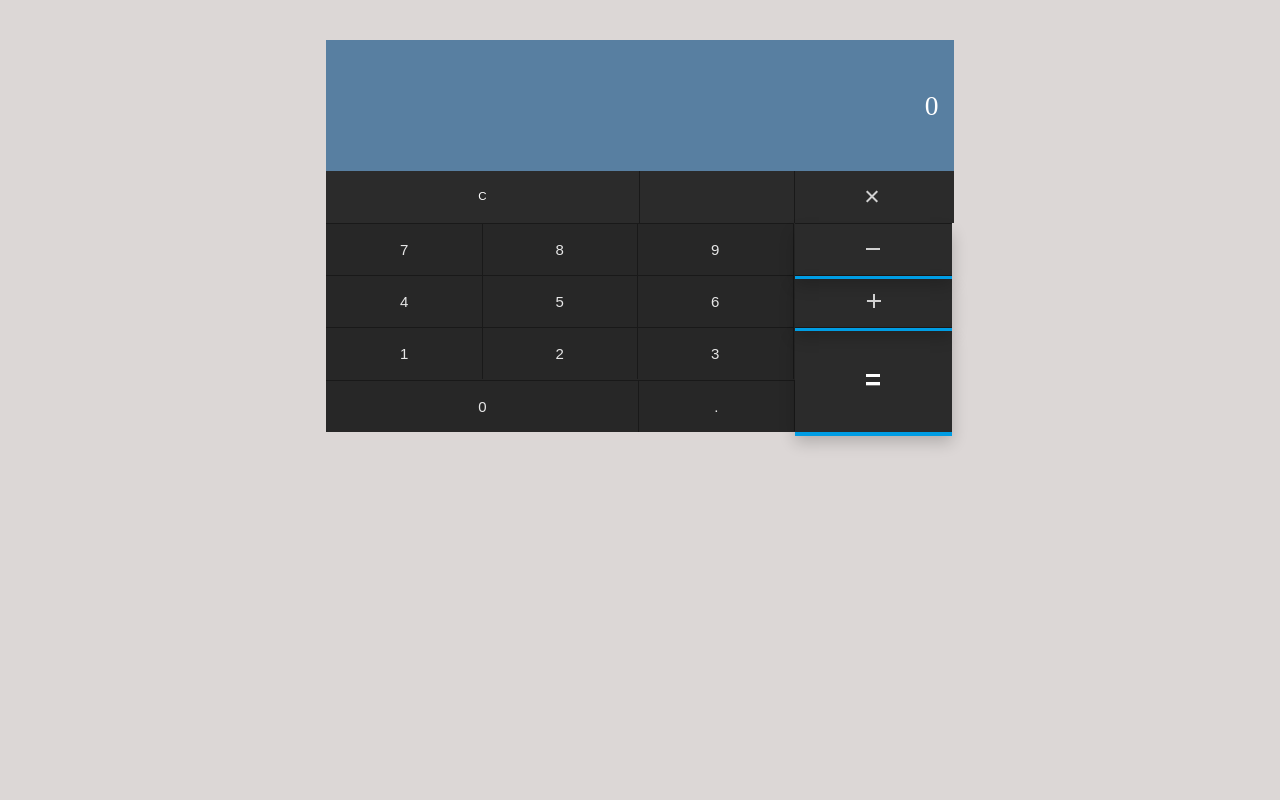
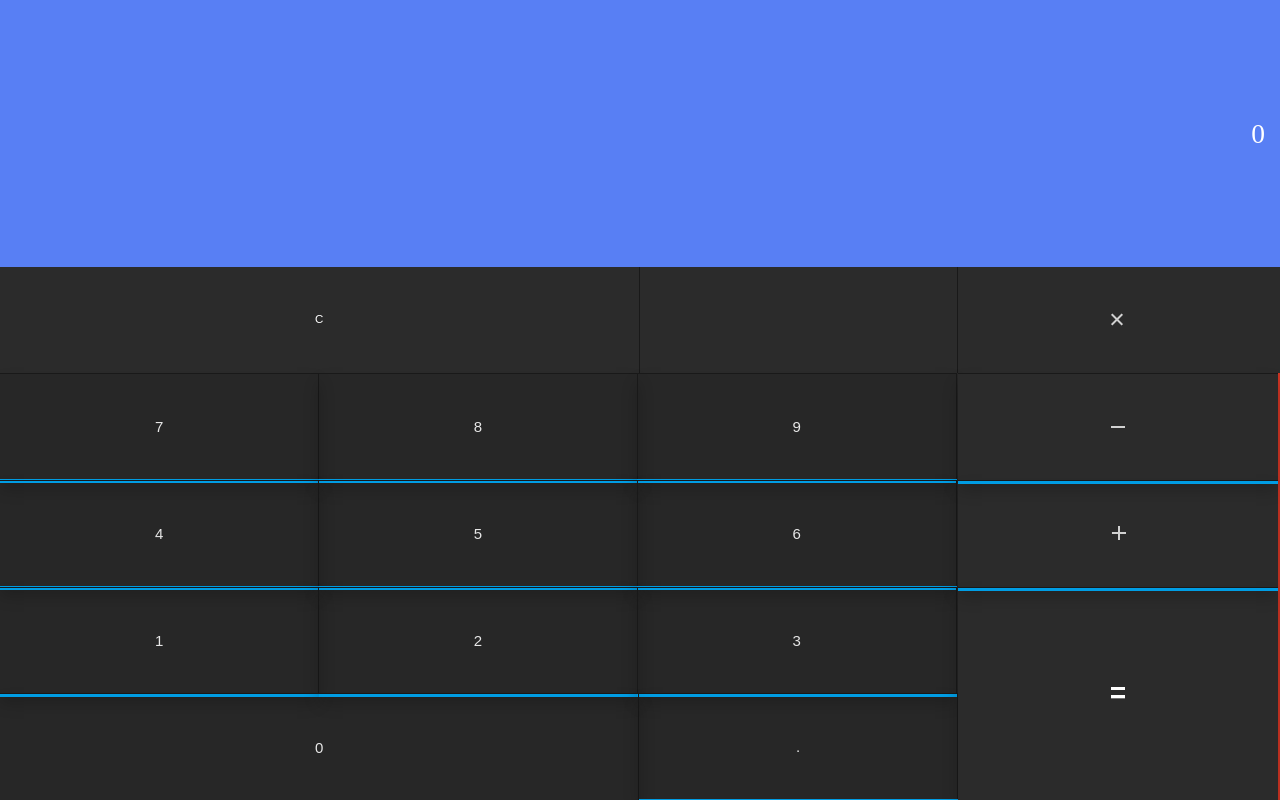
Before and after one commit to AliyuAbdullahi/AndelaCalculator, a plain HTML site: page index.html in a window 1280 px wide. Drawn offline with Linux system fonts and the light colour scheme.

Commit message:
Update calculator.css

```diff
--- a/style/calculator.css
+++ b/style/calculator.css
@@ -1,18 +1,15 @@
 html, body {
   margin: 0;
-    margin: 20px auto;
   padding: 0;
 font-color: red;
-  height: 70%;
-    width:70%;
+  height: 100%;
   line-height: 100%;
 
-  position:relative;
-    box-shadow: rgba(0,0,0,0.2) 10px 10px #626060;
+  overflow: hidden;
 
   font-size: 5px;
   font-weight: normal;
-  background-color: #dcd7d6;
+  background-color: #CD3423;
 }
 
 .x-row{
@@ -45,6 +42,7 @@ font-color: red;
 }
 
 input {
+  /* text nodes in the source code affect the layout */
   margin-right: -2px;
   background: transparent;
 
@@ -61,6 +59,7 @@ input[disabled] {
   font-size: 3rem;
   font-weight: 50;
   color: #e7e7e7;
+    box-shadow: 0px 4px #009de4, 0px 10px 15px rgba(0, 0, 0, 0.2);
   border-top: .1rem solid #191919;
   border-right: .1rem solid #191919;
 }
@@ -133,7 +132,7 @@ input::-moz-focus-inner {
 /* Result Display */
 #display {
   color: white;
-  background-color: #587fa1;
+  background-color: #587ff4;
 
   height: 15.6rem;
   line-height: 15.6rem;
@@ -268,8 +267,9 @@ input::-moz-focus-inner {
   }
 }
 
-
+input:active,
 input.active,
 .active {
   background-color: #008EAB;
 }
+/*improved ui*/
```
